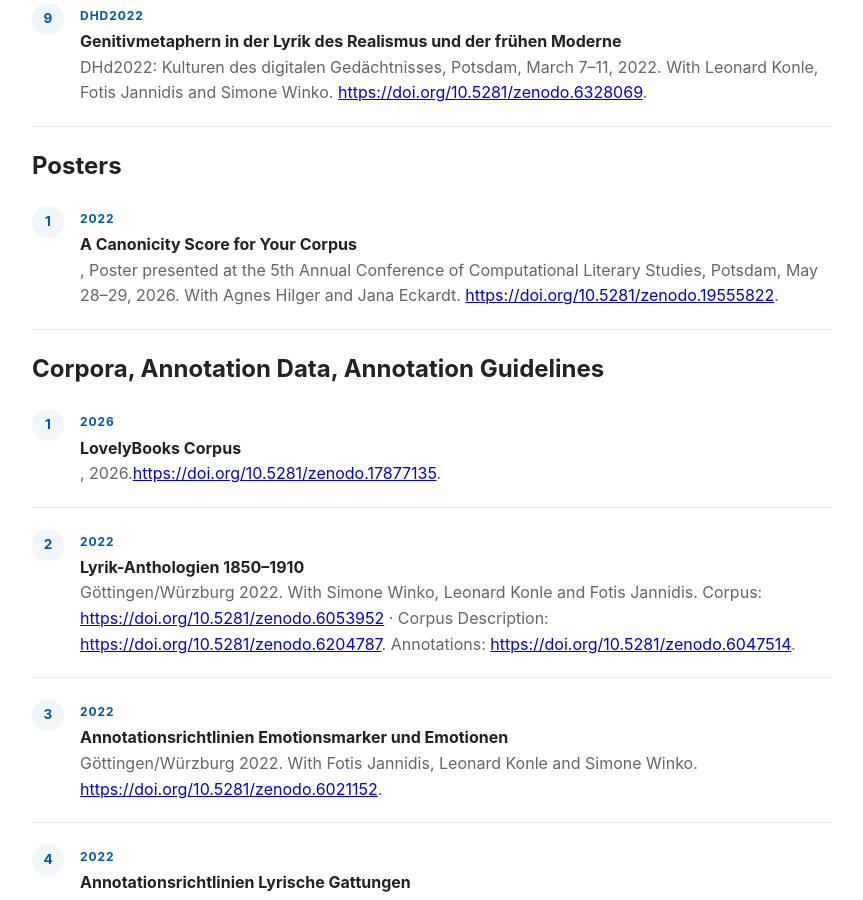
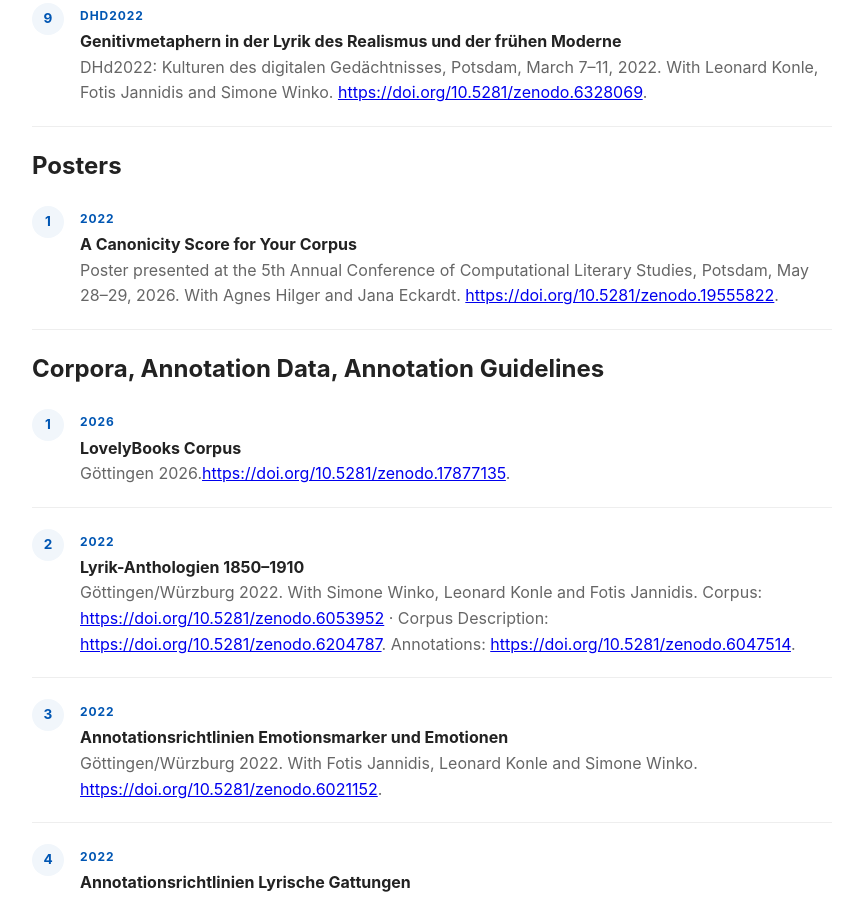
Before and after one commit to MertenKroencke/mertenkroencke.github.io, a Jekyll site: the page built from publications/index.md, in a window 1280 px wide and 900 px high, scrolled down 4557 px. Shown: the whole window, without its empty margins (208-1071 px from the left). Built offline with Jekyll 4.4.1, drawn with Linux system fonts in a browser that asks for light colours.

Commit message:
Update index.md

```diff
--- a/publications/index.md
+++ b/publications/index.md
@@ -68,13 +68,13 @@ summary{cursor:pointer;font-weight:700;color:#0056b3}
 ## Posters
 
 <ol class="pub-list">
-<li><div class="pub-kind">2022</div><div class="pub-title">A Canonicity Score for Your Corpus</div><div class="pub-meta">, Poster presented at the 5th Annual Conference of Computational Literary Studies, Potsdam, May 28–29, 2026. With Agnes Hilger and Jana Eckardt. <a href="https://doi.org/10.5281/zenodo.19555822">https://doi.org/10.5281/zenodo.19555822</a>.</div></li>
+<li><div class="pub-kind">2022</div><div class="pub-title">A Canonicity Score for Your Corpus</div><div class="pub-meta">Poster presented at the 5th Annual Conference of Computational Literary Studies, Potsdam, May 28–29, 2026. With Agnes Hilger and Jana Eckardt. <a href="https://doi.org/10.5281/zenodo.19555822">https://doi.org/10.5281/zenodo.19555822</a>.</div></li>
 </ol>
 
 ## Corpora, Annotation Data, Annotation Guidelines
 
 <ol class="pub-list">
-<li><div class="pub-kind">2026</div><div class="pub-title">LovelyBooks Corpus</div><div class="pub-meta">, 2026.<a href="https://doi.org/10.5281/zenodo.17877135">https://doi.org/10.5281/zenodo.17877135</a>.</div></li>
+<li><div class="pub-kind">2026</div><div class="pub-title">LovelyBooks Corpus</div><div class="pub-meta">Göttingen 2026.<a href="https://doi.org/10.5281/zenodo.17877135">https://doi.org/10.5281/zenodo.17877135</a>.</div></li>
 <li><div class="pub-kind">2022</div><div class="pub-title">Lyrik-Anthologien 1850–1910</div><div class="pub-meta">Göttingen/Würzburg 2022. With Simone Winko, Leonard Konle and Fotis Jannidis. Corpus: <a href="https://doi.org/10.5281/zenodo.6053952">https://doi.org/10.5281/zenodo.6053952</a> · Corpus Description: <a href="https://doi.org/10.5281/zenodo.6204787">https://doi.org/10.5281/zenodo.6204787</a>. Annotations: <a href="https://doi.org/10.5281/zenodo.6047514">https://doi.org/10.5281/zenodo.6047514</a>.</div></li>
 <li><div class="pub-kind">2022</div><div class="pub-title">Annotationsrichtlinien Emotionsmarker und Emotionen</div><div class="pub-meta">Göttingen/Würzburg 2022. With Fotis Jannidis, Leonard Konle and Simone Winko. <a href="https://doi.org/10.5281/zenodo.6021152">https://doi.org/10.5281/zenodo.6021152</a>.</div></li>
 <li><div class="pub-kind">2022</div><div class="pub-title">Annotationsrichtlinien Lyrische Gattungen</div><div class="pub-meta">Göttingen/Würzburg 2022. With Fotis Jannidis, Leonard Konle and Simone Winko. <a href="https://doi.org/10.5281/zenodo.6021007">https://doi.org/10.5281/zenodo.6021007</a>.</div></li>
```
